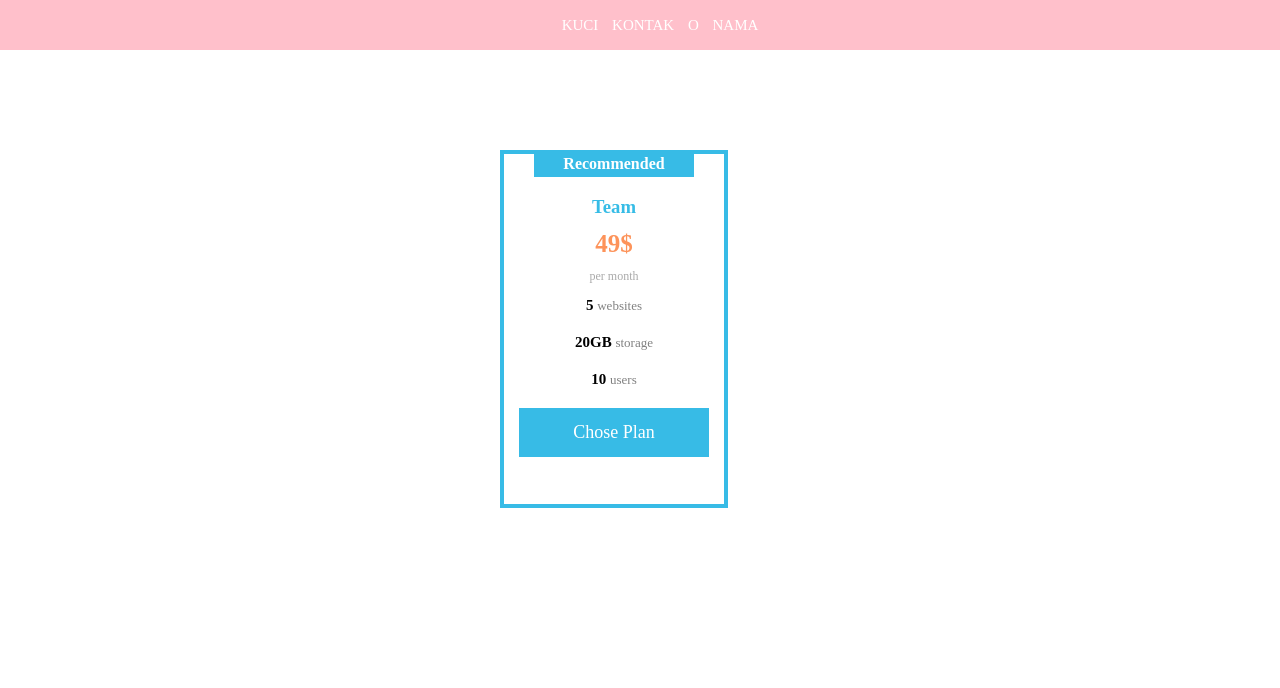
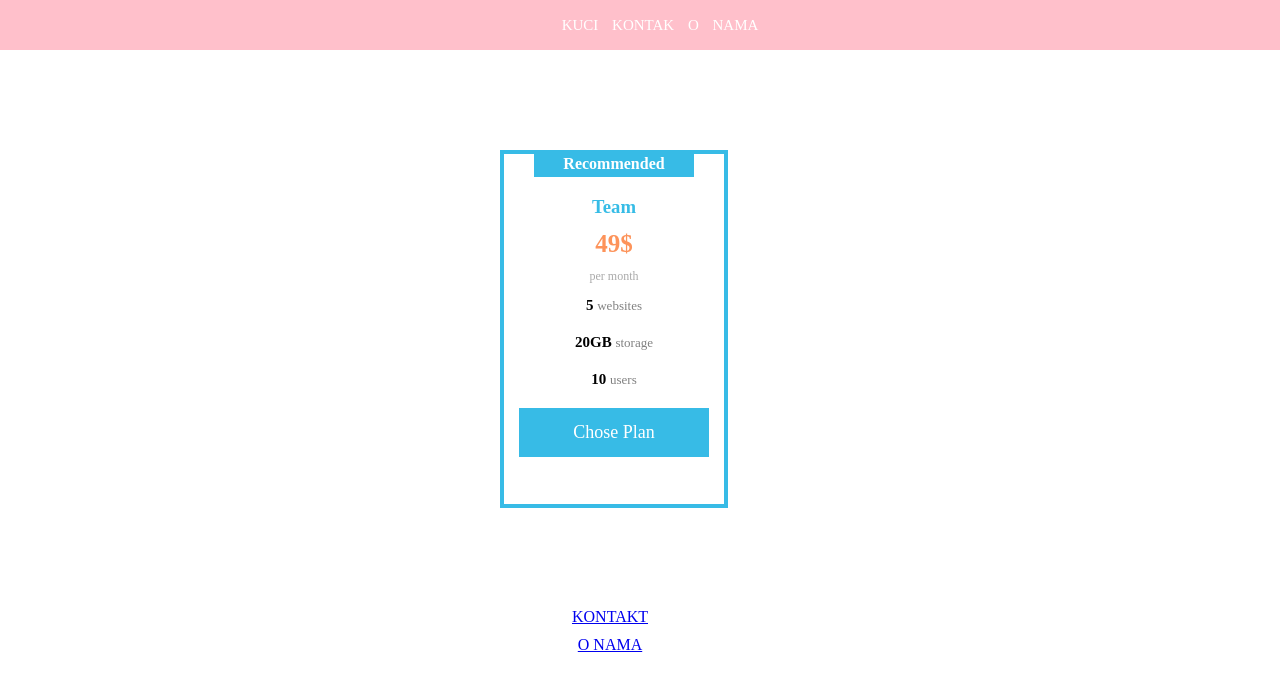
Before and after one commit to TakeTheCoder/VEZBE, a plain HTML site: page index.html in a window 1280 px wide. Drawn offline with Linux system fonts and the light colour scheme.

Commit message:
Zzaboravih zaglavlje

```diff
--- a/css/index.css
+++ b/css/index.css
@@ -95,5 +95,11 @@ body  {
   text-align: center;
   display: block;
   color: white;
+}
 
+.zaglavlje li {
+  text-align: center;
+  text-decoration: none;
+  list-style: none;
+  margin: 10px 500px 0px 400px
 }
--- a/index.html
+++ b/index.html
@@ -33,6 +33,12 @@
     </ul>
     <a href="#" class="chose_plan">Chose Plan</a>
   </div>
+  <div class="zaglavlje">
+    <ul>
+      <li><a href="kontakt.html">KONTAKT</a></li>
+      <li><a href="onama.html">O NAMA</a></li>
+    </ul>
+  </div>
 
 </body>
 </html>
```
